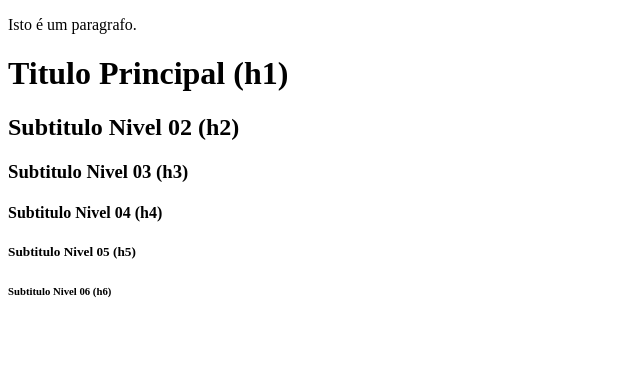
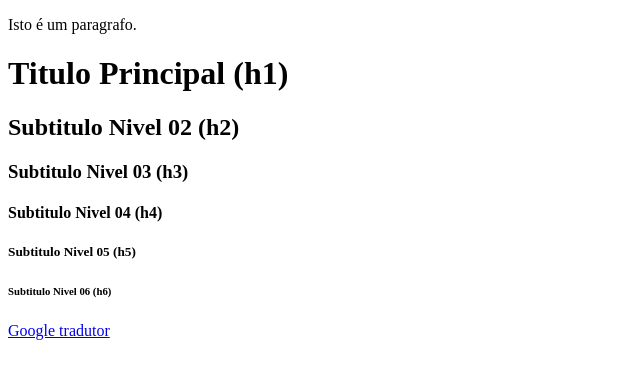
Before and after one commit to AsthrogildoSilva/ModuloHTMLSantanderCode, a plain HTML site: page index.html in a window 1280 px wide. Shown: the whole page, without its empty margins (0-640 px from the left). Drawn offline with Linux system fonts and the light colour scheme.

Commit message:
Inserindo tags para criação de Links

```diff
--- a/index.html
+++ b/index.html
@@ -7,13 +7,21 @@
     <title>Document01</title>
 </head>
 <body>
+    <!-- Adicionando um comentario ao site Web, o mesmo não será mostrado. -->
+
+    <!-- Tags para paragrafo. -->
     <p> Isto é um paragrafo.</p>
-    <!-- Adicionando um comentario ao site Web, o mesmo não será mostrado. -->
+
+
+    <!-- Tags para Cabeçalhos. -->
     <h1>Titulo Principal (h1)</h1>
     <h2>Subtitulo Nivel 02 (h2)</h2>
     <h3>Subtitulo Nivel 03 (h3)</h3>
     <h4>Subtitulo Nivel 04 (h4)</h4>
     <h5>Subtitulo Nivel 05 (h5)</h5>
     <h6>Subtitulo Nivel 06 (h6)</h6>
+
+    <!-- Links -->
+    <a href="https://www.bing.com/search?q=google+tradutor&aqs=edge.1.69i59l2j69i57j69i59j69i65j69i60l2j69i65l2.2239j0j9&FORM=ANAB01&PC=U531"> Google tradutor</a>
 </body>
 </html>
```
